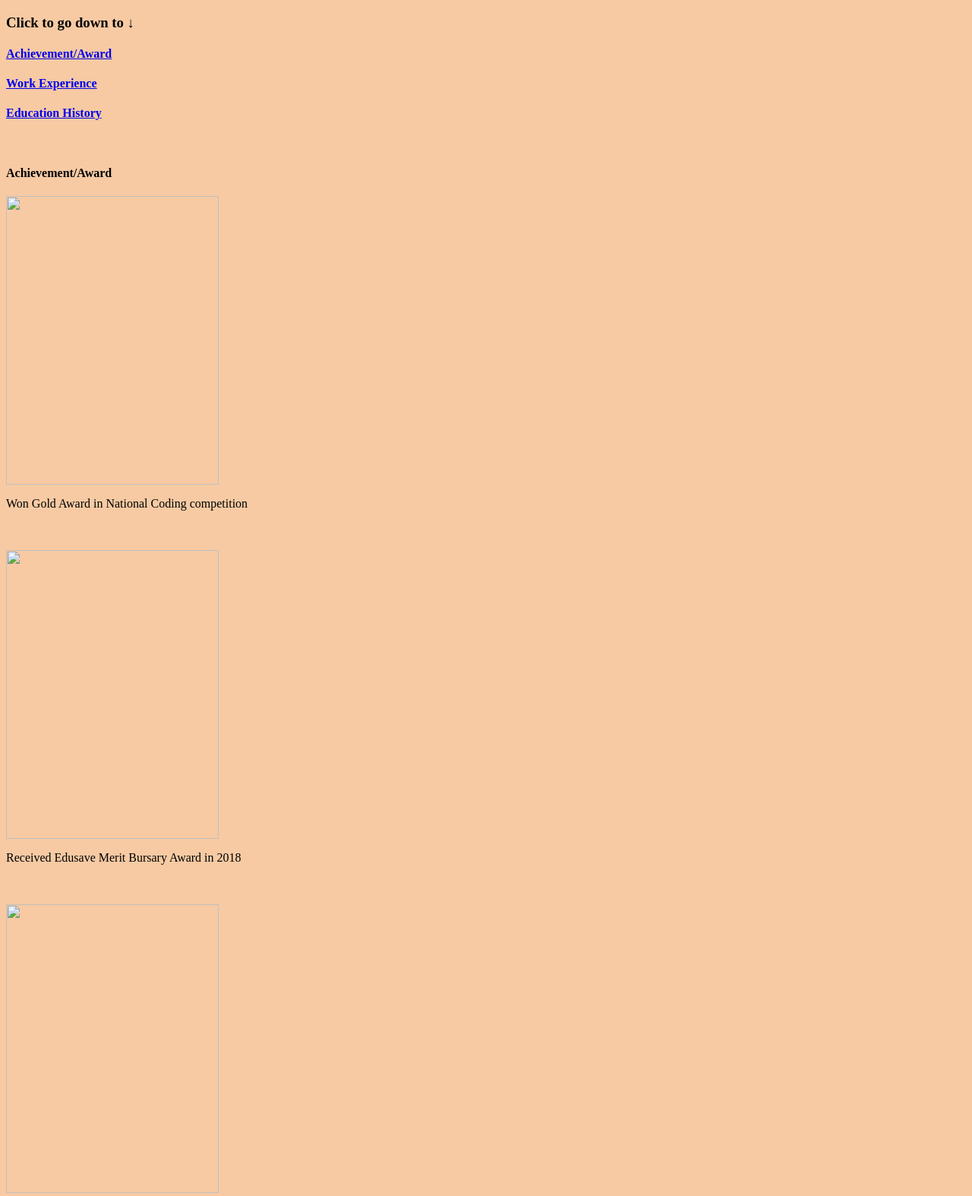
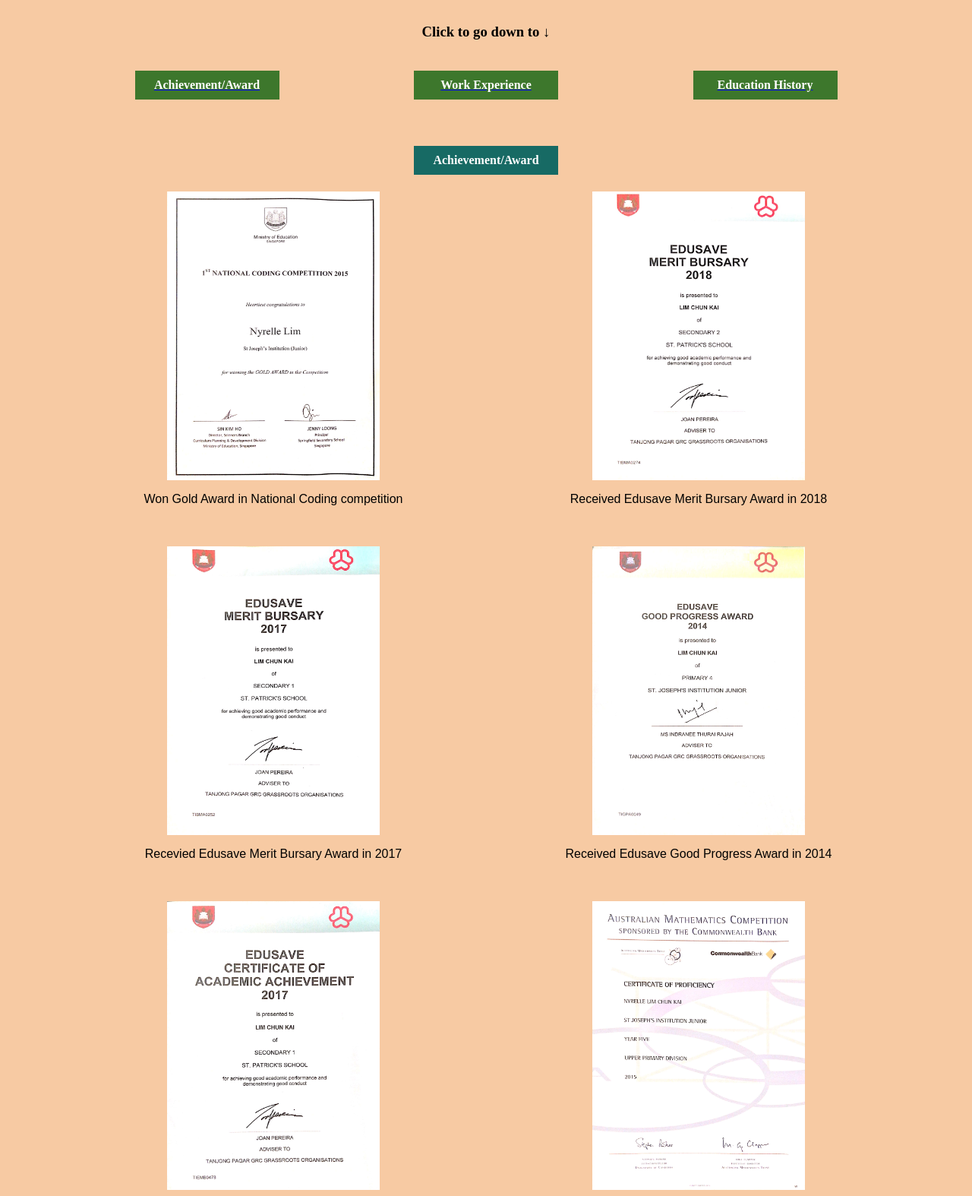
Before and after one commit to ChunKaii/ID-Assignment-1, a plain HTML site: page index page 2.html in a window 1280 px wide. Shown: the part 205-1779 px from the top of the page at 76% size. Drawn offline with Linux system fonts and the light colour scheme.

Commit message:
Update path to images

```diff
--- a/index page 2.html
+++ b/index page 2.html
@@ -3,7 +3,7 @@
         <meta charset="utf-8">
         <meta name="viewport" content="width=device-width">
         <title>Achievements/Experiences!</title>
-        <link href="../ID-Assignment01-S10222222-LimChunKai/CSS files/style.css" rel="stylesheet" type="text/css" />
+        <link href="CSS files/style.css" rel="stylesheet" type="text/css" />
     </head>
     <body style="background-color:#F7CAA3">
         <div class="directory-container">
@@ -44,13 +44,13 @@
         </main>
         <div class="image-container">
             <div class="image-box">
-                <img src="../ID-Assignment01-S10222222-LimChunKai/Images/Achievement related/Coding competition image.jpeg" width="280" height="380">
+                <img src="Images/Achievement related/Coding competition image.jpeg" width="280" height="380">
                 <p>Won Gold Award in National Coding competition</p>
                 <br>
                 <br>
             </div>
             <div class="image-box">
-                <img src="../ID-Assignment01-S10222222-LimChunKai/Images/Achievement related/Edusave Merit Bursary 2018.jpeg" width="280" height="380">
+                <img src="Images/Achievement related/Edusave Merit Bursary 2018.jpeg" width="280" height="380">
                 <p>Received Edusave Merit Bursary Award in 2018</p>
                 <br>
                 <br>
@@ -58,13 +58,13 @@
         </div>
         <div class="image-container">
             <div class="image-box">
-                <img src="../ID-Assignment01-S10222222-LimChunKai/Images/Achievement related/Edusave Merit Bursary 2017.jpeg" width="280" height="380">
+                <img src="Images/Achievement related/Edusave Merit Bursary 2017.jpeg" width="280" height="380">
                 <p>Recevied Edusave Merit Bursary Award in 2017</p>
                 <br>
                 <br>
             </div>
             <div class="image-box">
-                <img src="../ID-Assignment01-S10222222-LimChunKai/Images/Achievement related/Edusave Good Progress 2014.jpeg" width="280" height="380">
+                <img src="Images/Achievement related/Edusave Good Progress 2014.jpeg" width="280" height="380">
                 <p>Received Edusave Good Progress Award in 2014</p>
                 <br>
                 <br>
@@ -72,13 +72,13 @@
         </div>
         <div class="image-container">
             <div class="image-box">
-                <img src="../ID-Assignment01-S10222222-LimChunKai/Images/Achievement related/Edusave Certificate of Academic Achievement 2017.jpeg" width="280" height="380">
+                <img src="Images/Achievement related/Edusave Certificate of Academic Achievement 2017.jpeg" width="280" height="380">
                 <p>Recevied Edusave Certificate of Academic Achievement in 2017</p>
                 <br>
                 <br>
             </div>
             <div class="image-box">
-                <img src="../ID-Assignment01-S10222222-LimChunKai/Images/Achievement related/Australian Maths Competition cert of proficiencty.jpeg" width="280" height="380">
+                <img src="Images/Achievement related/Australian Maths Competition cert of proficiencty.jpeg" width="280" height="380">
                 <p>Received Certificate of Proficiency in the Australian Mathematics Competition in 2015</p>
                 <br>
                 <br>
@@ -91,7 +91,7 @@
         <br>
         <div class="flex-container">
             <div class="image-box">
-                <img src="../ID-Assignment01-S10222222-LimChunKai/Images/Achievement related/SBCD-Tofu-House-1-800x533.jpg" width="320" height="240">
+                <img src="Images/Achievement related/SBCD-Tofu-House-1-800x533.jpg" width="320" height="240">
                 <p>Worked part-time as a service staff in SBCD Korean Tofu House</p>
                 <br>
                 <br>
@@ -104,13 +104,13 @@
         <br>
         <div class="flex-container">
             <div class="education-box">
-                <img src="../ID-Assignment01-S10222222-LimChunKai/Images/Achievement related/SJIJ Crest Logo.png" width="210" height="290">
+                <img src="Images/Achievement related/SJIJ Crest Logo.png" width="210" height="290">
                 <p>Previously graduated from Saint Joseph Institution Junior in 2016</p>
             </div>
             <h1>↓</h1>
             <br>
             <div class="education-box">
-                <img src="../ID-Assignment01-S10222222-LimChunKai/Images/Achievement related/Saint_Patrick's_School_logo.jpeg" width="200" height="290">
+                <img src="Images/Achievement related/Saint_Patrick's_School_logo.jpeg" width="200" height="290">
                 <p>Previously graduated from Saint Patrick's School in 2020</p>
             </div>
             <h1>↓</h1>
```
Also changed, not shown: index.html (+2 -2 lines).
